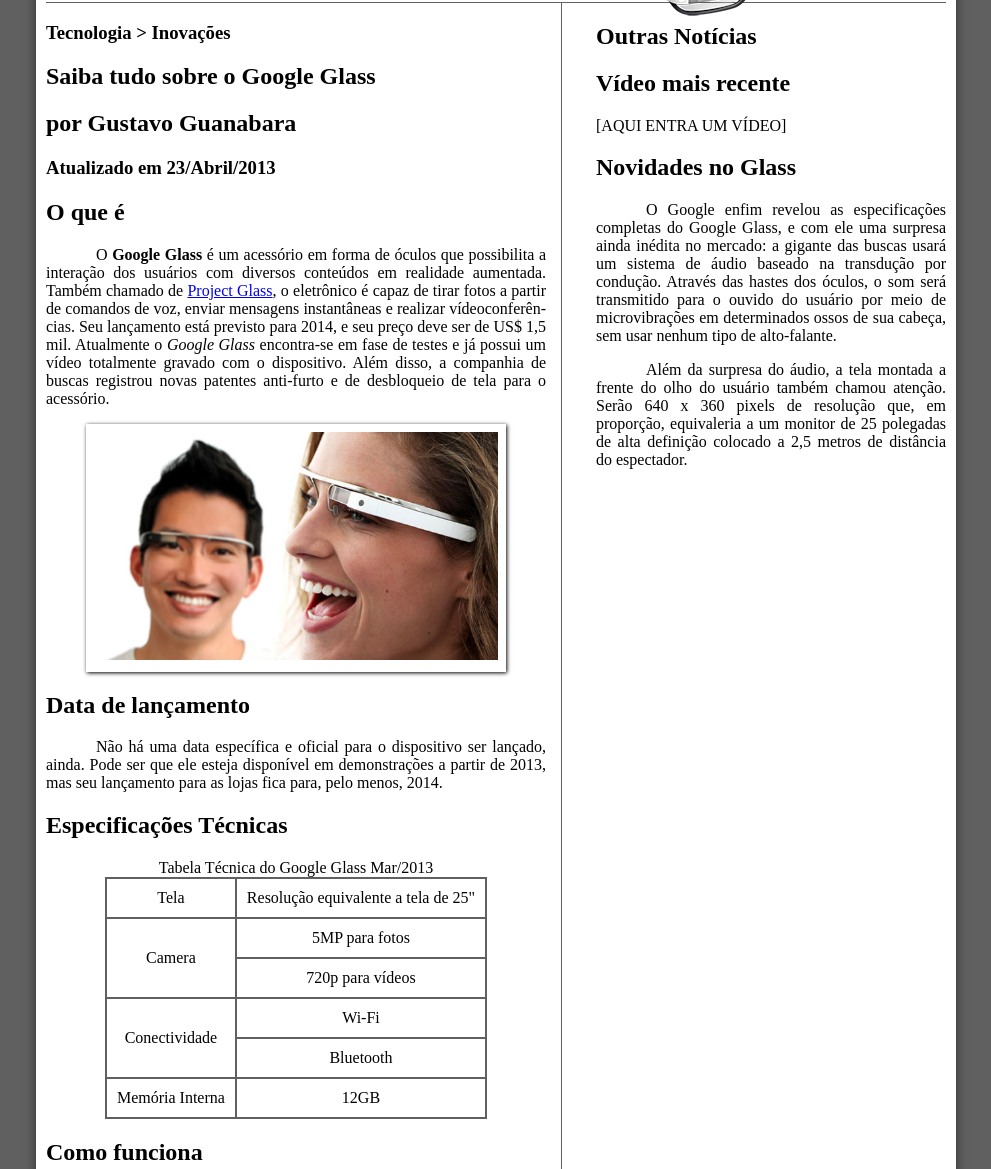
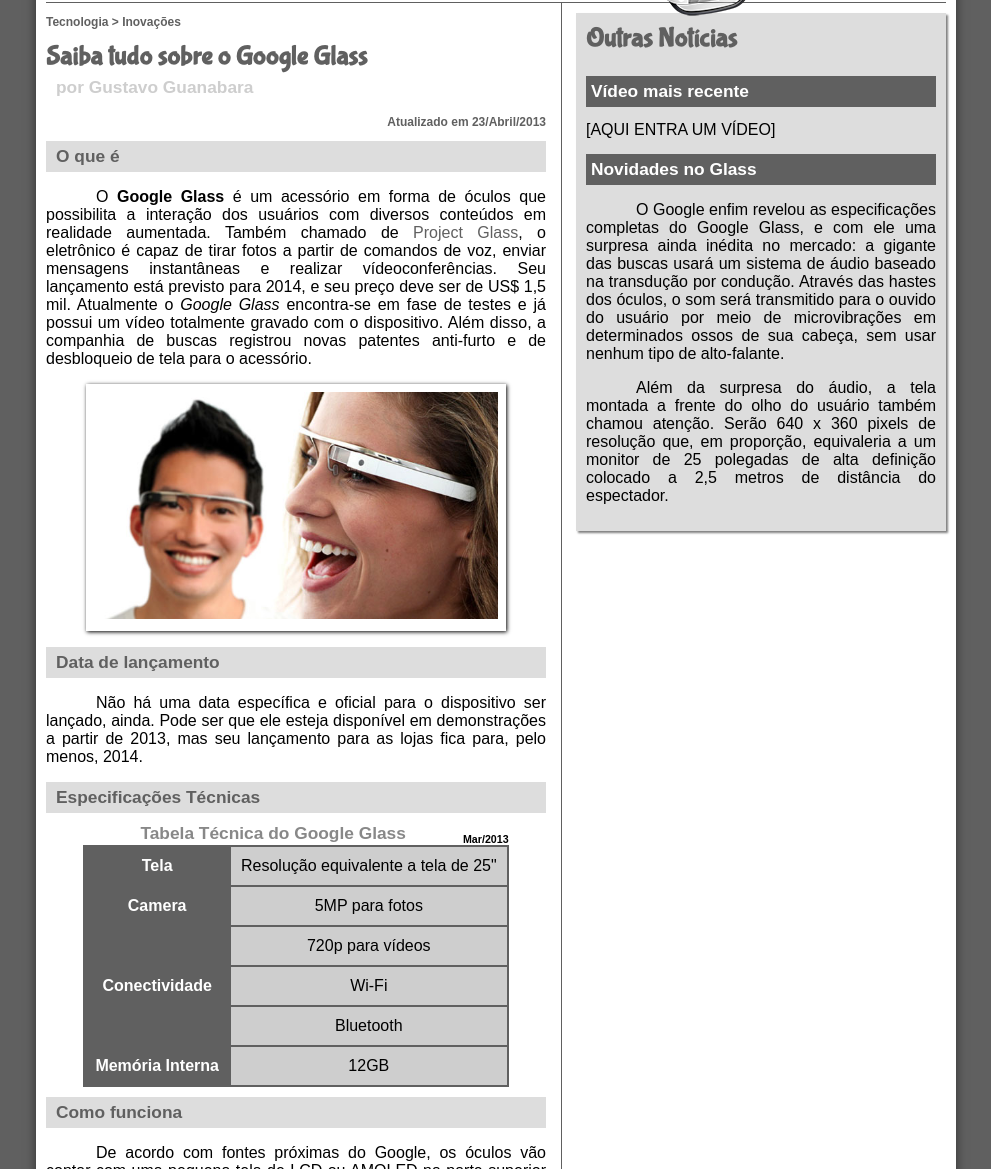
Before and after one commit to Deividtrofino/projeto-glass-html5, a plain HTML site: page index.html in a window 1280 px wide. Shown: the part 173-1342 px from the top of the page, without its empty margins (144-1135 px from the left). Drawn offline with Linux system fonts and the light colour scheme.

Commit message:
Alterei o modelo das fontes,alterei tambem a cor das fontes, editei a tabela e ajustei os espaços e letras do site.

```diff
--- a/_css/estilo.css
+++ b/_css/estilo.css
@@ -5,6 +5,7 @@
     src: url("../_fonts/bubblegum-sans-regular.otf");
 }
 body{
+    font-family: Arial , sans-serif;
     background-color: #606060;
     color: rgba(0,0,0,1);
 }
@@ -20,6 +21,15 @@
 p{
     text-align: justify;
     text-indent: 50px;
+}
+
+a{
+    color: #606060;
+    text-decoration: none;
+}
+
+a:hover{
+    text-decoration:underline ;
 }
 
 header#cabecalho img#icone{
@@ -135,30 +145,108 @@
     padding-right:15px ;
 }
 
+article#noticia-principal h2{
+    font-size: 13pt;
+    color: #606060;
+    background-color: #dddddd;
+    padding: 5px 0px 5px 10px;
+    margin: 10px 0px 10px 0px;
+
+}
+
+header#cabecalho-artigo h1{
+    font-family: FonteLogo , sans-serif ;
+    font-size: 20pt;
+    color: #606060;
+    margin-bottom:0px;
+    margin-top: 0px;
+
+}
+
+.direita{
+    text-align:right;
+
+}
+
+header#cabecalho-artigo h2{
+    font-size: 13pt;
+    color: #cecece;
+    background-color:#ffffff ;
+    margin: 0px;
+
+}
+
+header#cabecalho-artigo h3{
+    font-size: 12px;
+    color: #606060;
+
+
+}
 
 table#tabelaspec{
     border: 1px solid #606060;
     border-spacing:0px;
     margin-left: auto;
     margin-right: auto;
-
 }
-
-
 table#tabelaspec td{
     border: 1px solid #606060;
     padding: 10px;
     text-align:center ;
+    vertical-align: middle;
+}
 
+table#tabelaspec td.ce{
+    color:#ffffff;
+    background-color: #606060;
+    vertical-align:top ;
+    font-weight:bold ;
+}
+
+table#tabelaspec td.cd{
+    background-color: #cecece;
+}
+
+table#tabelaspec caption{
+    color: #888888;
+    font-size: 13pt;
+    font-weight: bold;
+}
+
+table#tabelaspec caption span{
+    display: block;
+    float: right;
+    color: #000000;
+    font-size: 8pt;
+    margin-top: 10px ;
+}
+aside#lateral{
+    display: block;
+    width: 350px;
+    float:right ;
+    background-color: #dddddd;
+    padding: 10px;
+    margin-top:10px ;
+    box-shadow: 2px 2px 2px rgba(0,0,0,.5);
+}
+
+aside#lateral h1{
+    font-family:FonteLogo , sans-serif ;
+    font-size: 20pt;
+    color: #606060;
+    margin-top: 0px;
+
+}
+
+aside#lateral h2{
+    background-color: #606060;
+    font-size: 13pt;
+    color: #ffffff;
+    padding:5px ;
 
 
 }
 
-aside#lateral{
-    display: block;
-    width: 350px;
-    float:right ;
-}
 footer#rodape{
     clear: both;
     border-top:1px solid#606060 ;
--- a/index.html
+++ b/index.html
@@ -27,14 +27,15 @@
         </nav>
     </header>
     <section id="corpo">
-    <hgroup>
-
-        <h3>Tecnologia > Inovações</h3>
+     <article id="noticia-principal">
+      <header id="cabecalho-artigo">
+     <hgroup>
+         <h3>Tecnologia > Inovações</h3>
         <h1>Saiba tudo sobre o Google Glass</h1>
         <h2>por Gustavo Guanabara</h2>
-        <h3>Atualizado em 23/Abril/2013</h3>
+        <h3 class="direita">Atualizado em 23/Abril/2013</h3>
     </hgroup>
-
+      </header>
     <h2>O que é</h2>
     <p>O <span style="font-weight:900;">Google Glass</span> é um acessório em forma de óculos que possibilita a interação dos usuários com diversos conteúdos em realidade aumentada. Também chamado de <a
             href="http://glass.google.com" target="_blank">Project Glass</a>, o eletrônico é capaz de tirar fotos a partir de comandos de voz, enviar mensagens instantâneas e realizar vídeo&shy;con&shy;ferên&shy;cias. Seu lançamento está previsto para 2014, e seu preço deve ser de US$ 1,5 mil. Atualmente o <em>Google Glass</em> encontra-se em fase de testes e já possui um vídeo totalmente gravado com o dispositivo. Além disso, a companhia de buscas registrou novas patentes anti-furto e de desbloqueio de tela para o acessório.
@@ -52,30 +53,31 @@
     <p>Não há uma data específica e oficial para o dispositivo ser lançado, ainda. Pode ser que ele esteja disponível em
         demonstrações a partir de 2013, mas seu lançamento para as lojas fica para, pelo menos, 2014.</p>
 
-    <h1>Especificações Técnicas</h1>
+    <h2>Especificações Técnicas</h2>
     <table id="tabelaspec">
-    <caption>Tabela Técnica do Google Glass Mar/2013</caption>
+    <caption>Tabela Técnica do Google Glass <span>Mar/2013</span></caption>
 
-        <tr><td>Tela</td><td>Resolução equivalente a tela de 25"</td></tr>
-        <tr><td rowspan="2">Camera</td><td>5MP para fotos</td></tr>
-        <tr><td> 720p para vídeos</td></tr>
-        <tr><td rowspan="2">Conectividade</td><td>Wi-Fi</td></tr>
-        <tr><td>Bluetooth</td></tr>
-        <tr><td>Memória Interna</td><td>12GB</td></tr>
+        <tr><td class="ce">Tela</td><td class="cd">Resolução equivalente a tela de 25"</td></tr>
+        <tr><td rowspan="2"class="ce">Camera</td><td class="cd">5MP para fotos</td></tr>
+        <tr><td class="cd"> 720p para vídeos</td></tr>
+        <tr><td rowspan="2"class="ce">Conectividade</td><td class="cd">Wi-Fi</td></tr>
+        <tr><td class="cd">Bluetooth</td></tr>
+        <tr><td class="ce">Memória Interna</td><td class="cd">12GB</td></tr>
     </table>
 
 
-    <h1>Como funciona</h1>
+    <h2>Como funciona</h2>
     <p>De acordo com fontes próximas do Google, os óculos vão contar com uma pequena tela de LCD ou AMOLED na parte
         superior e em frente aos olhos do usuário. Com o uso de uma câmera e GPS, você pode se situar, assim como
         selecionar opções com o movimento da cabeça</p>
 
-    <h1>O que você pode fazer com o Google Glasses</h1>
+    <h2>O que você pode fazer com o Google Glasses</h2>
     <p>O vídeo de divulgação do Google mostra que você pode se transformar em uma espécie de “supe-
         <wbr/>humano”, já que o aparelho pode indicar a quantos metros você está de seu destino, se o metrô está aberto ou  fechado, mostrar o clima, agenda e até mesmo permitir que você marque encontros apenas com comandos de voz.
     </p>
 
     [AQUI ENTRA UM VÍDEO]
+    </article>
     </section>
     <aside id="lateral">
 
```
